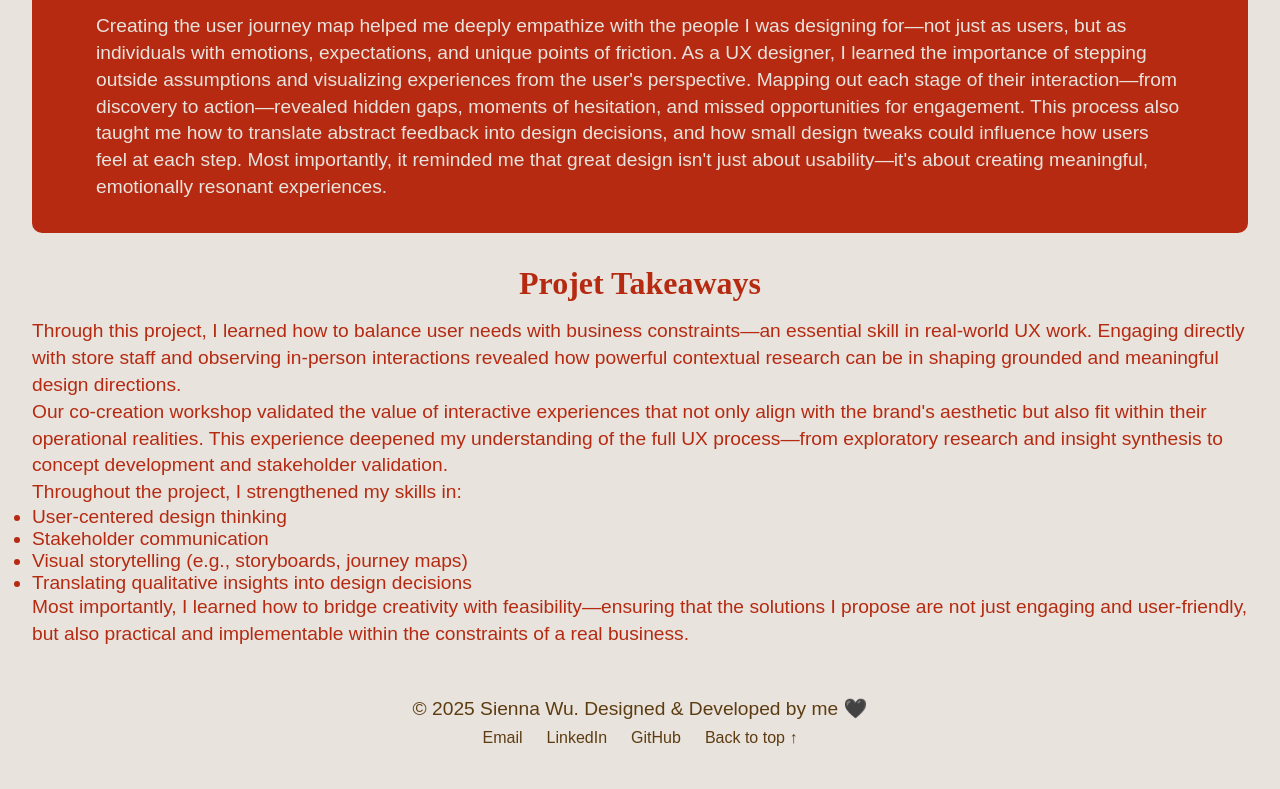
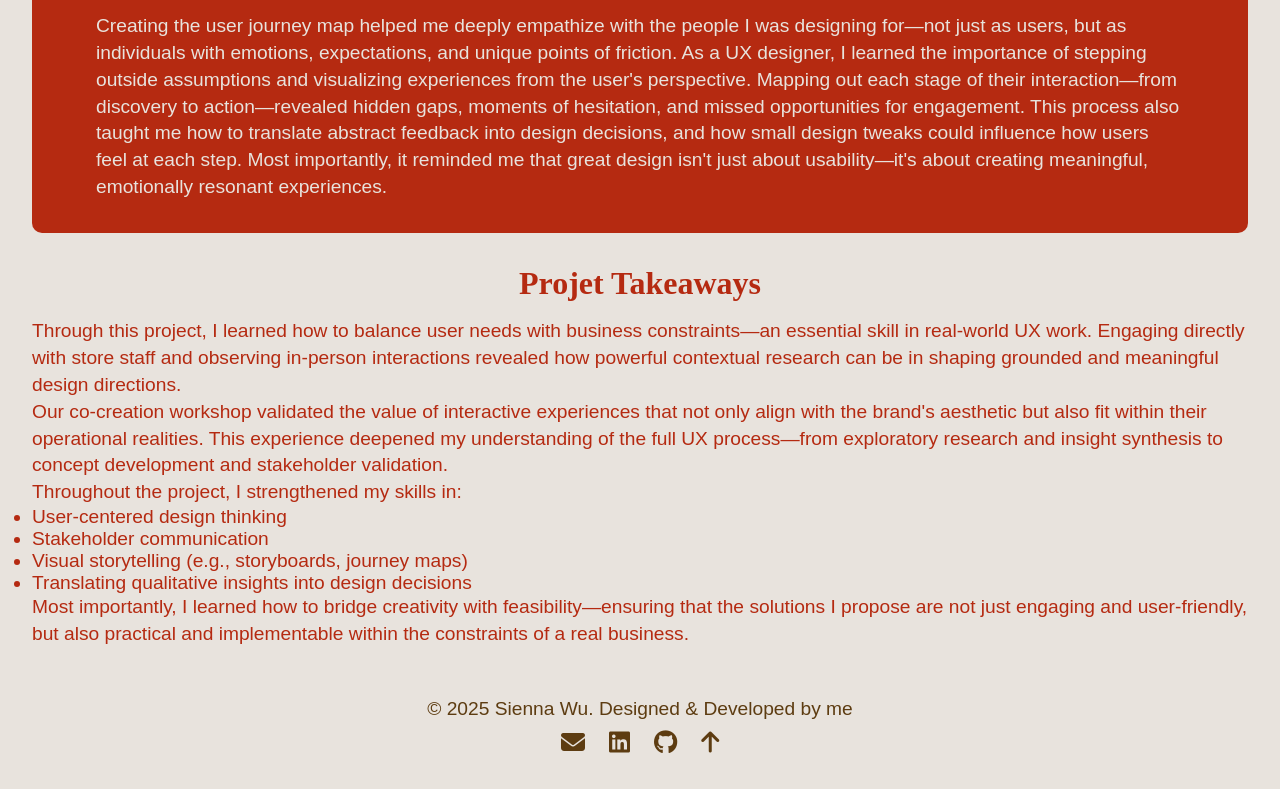
Before and after one commit to Sienna0429/IAT339-Portfolio, a plain HTML site: page Project.html in a window 1280 px wide. Shown: the part 6115-6904 px from the top of the page. Drawn offline with Linux system fonts and the light colour scheme.

Commit message:
add footer icon

```diff
--- a/CSS/Bio.css
+++ b/CSS/Bio.css
@@ -207,11 +207,13 @@ a {
 
 .footer-links li {
     font-size: 1rem;
+
 }
 
 .footer-links a {
     text-decoration: none;
-    color: #5d3c11
+    color: #5d3c11;
+    font-size: 1.5rem;
 }
 
 .footer-links a:hover {
--- a/CSS/Index.css
+++ b/CSS/Index.css
@@ -432,6 +432,7 @@ a {
 .footer-links a {
     text-decoration: none;
     color: #5d3c11;
+    font-size: 1.5rem;
 }
 
 .footer-links a:hover {
--- a/CSS/Project.css
+++ b/CSS/Project.css
@@ -527,6 +527,7 @@ h5 {
 .footer-links a {
     text-decoration: none;
     color: #5d3c11;
+    font-size: 1.5rem;
 }
 
 .footer-links a:hover {
--- a/Project.html
+++ b/Project.html
@@ -6,6 +6,7 @@
     <title>Sienna Project</title>
     <meta name="viewport" content="width=device-width, initial-scale=1">
     <link href="CSS/Project.css" rel="stylesheet">
+    <link rel="stylesheet" href="https://cdnjs.cloudflare.com/ajax/libs/font-awesome/6.5.0/css/all.min.css">
 
 </head>
 
@@ -661,7 +662,7 @@
             }, { threshold: 0.2 });
 
             targets.forEach(el => {
-                el.classList.add("hidden"); // 初始隐藏（仅 JS 添加）
+                el.classList.add("hidden");
                 observer.observe(el);
             });
         });
@@ -670,13 +671,29 @@
 
     <footer class="footer">
         <div class="footer-content">
-            <p>© 2025 Sienna Wu. Designed & Developed by me 🖤</p>
+            <p>© 2025 Sienna Wu. Designed & Developed by me</p>
 
             <ul class="footer-links">
-                <li><a href="mailto:xwa250@sfu.ca">Email</a></li>
-                <li><a href="https://www.linkedin.com/in/sienna-wu-524033268/">LinkedIn</a></li>
-                <li><a href="https://github.com/Sienna0429/IAT339-Portfolio">GitHub</a></li>
-                <li><a href="#top">Back to top ↑</a></li>
+                <li>
+                    <a href="mailto:xwa250@sfu.ca" aria-label="Email">
+                        <i class="fas fa-envelope"></i>
+                    </a>
+                </li>
+                <li>
+                    <a href="https://www.linkedin.com/in/sienna-wu-524033268/" target="_blank" aria-label="LinkedIn">
+                        <i class="fab fa-linkedin"></i>
+                    </a>
+                </li>
+                <li>
+                    <a href="https://github.com/Sienna0429/IAT339-Portfolio" target="_blank" aria-label="GitHub">
+                        <i class="fab fa-github"></i>
+                    </a>
+                </li>
+                <li>
+                    <a href="#top" aria-label="Back to top">
+                        <i class="fas fa-arrow-up"></i>
+                    </a>
+                </li>
             </ul>
         </div>
     </footer>
```
Also changed, not shown: Bio.html (+22 -5 lines), Index.html (+23 -5 lines).
